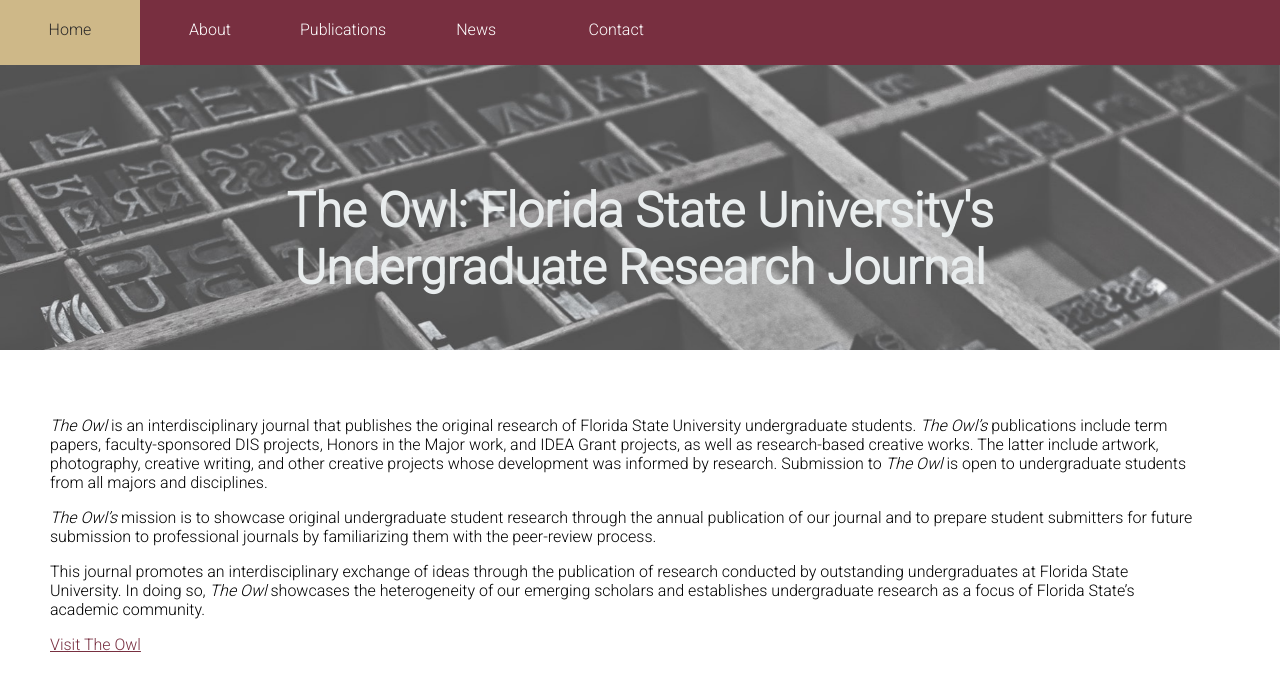
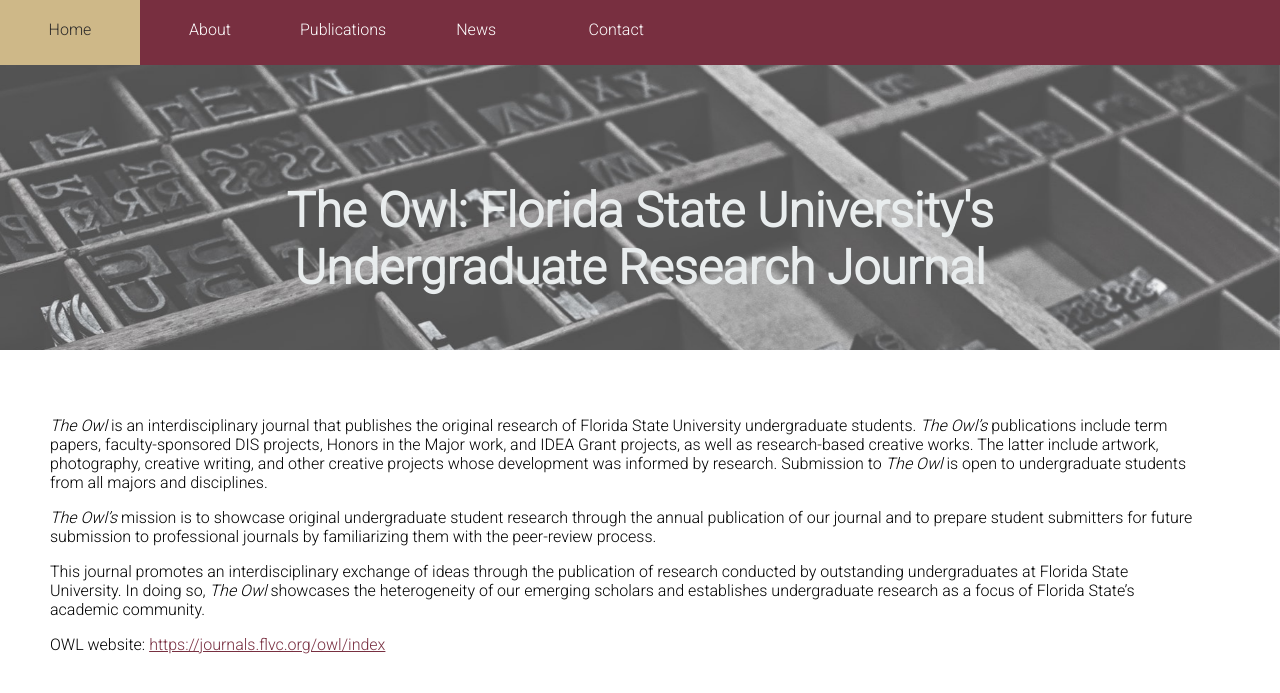
Before and after one commit to fsulibpub/fsulibpub.github.io, a Jekyll site: the page built from _journals/theowl.md, in a window 1280 px wide. Shown: the top 693 px of the page. Built offline with Jekyll 4.4.1, drawn with Linux system fonts in a browser that asks for light colours.

Commit message:
Update theowl.md

```diff
--- a/_journals/theowl.md
+++ b/_journals/theowl.md
@@ -12,4 +12,4 @@ image: journals/journalOWL.png
 
 This journal promotes an interdisciplinary exchange of ideas through the publication of research conducted by outstanding undergraduates at Florida State University. In doing so, *The Owl* showcases the heterogeneity of our emerging scholars and establishes undergraduate research as a focus of Florida State's academic community.
 
-[Visit The Owl](https://journals.flvc.org/owl/index "The Owl homepage")
+OWL website: <a href="https://journals.flvc.org/owl/index" target="_blank">https://journals.flvc.org/owl/index</a>
```
